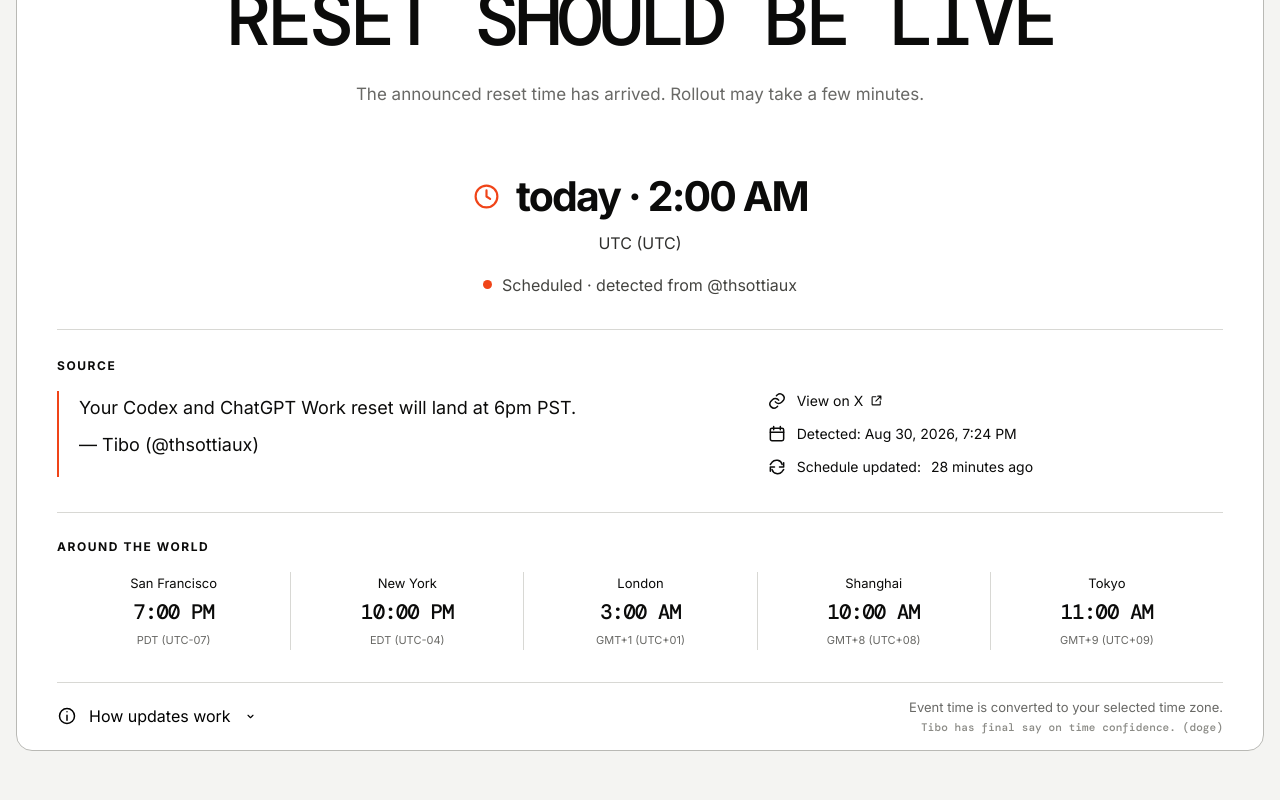
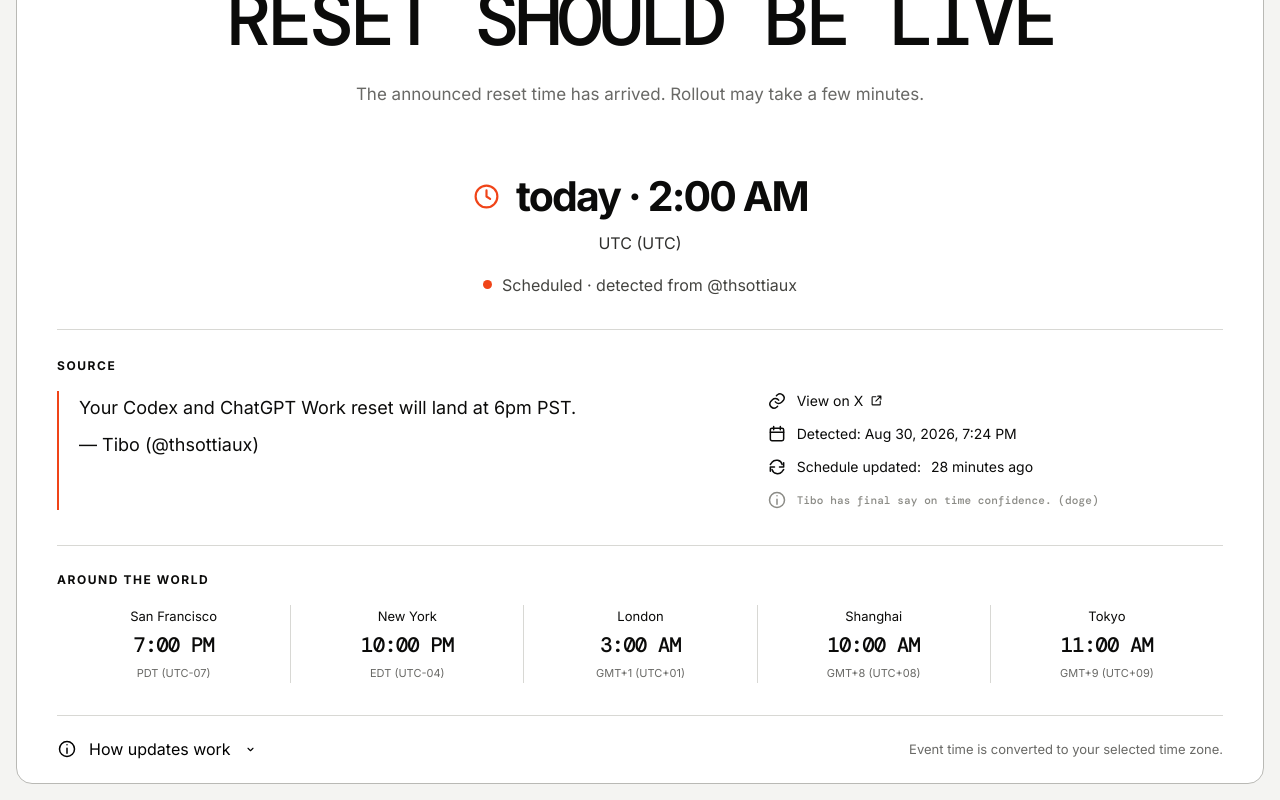
Before and after one commit to ni-ke-zhen-niu-a/The-Reset-Company, a React (Vite) app: page / in a window 1280 px wide. Shown: the part 281-1081 px from the top of the page. Before the commit the page ends 1048 px from the top, so only its background shows below. Built offline with nearby package versions, Linux system fonts and the light colour scheme.

Commit message:
Place confidence joke beside source metadata

```diff
--- a/src/App.jsx
+++ b/src/App.jsx
@@ -100,6 +100,7 @@
         {data.sourceUrl && <a href={data.sourceUrl} target="_blank" rel="noreferrer"><Icon name="link"/>{t.viewSource}<Icon name="external" size={15}/></a>}
         <p><Icon name="calendar"/>{t.detected}: {detected ? new Intl.DateTimeFormat(locale, { dateStyle: 'medium', timeStyle: 'short' }).format(detected) : '—'}</p>
         <p><Icon name="refresh"/>{t.lastChecked}: <span className="relative-check">{relativeTime(checked, locale, t)}</span></p>
+        <p className="confidence-joke"><Icon name="info"/>{t.confidenceJoke}</p>
       </div>
     </div>
   </section>
@@ -140,7 +141,6 @@
         <button onClick={() => setHowOpen(!howOpen)} aria-expanded={howOpen}><Icon name="info"/><span>{t.how}</span><Icon name="chevron" size={15}/></button>
         <div className="footer-meta">
           <p className="local-note">{t.localNote}</p>
-          <p className="confidence-joke">{t.confidenceJoke}</p>
         </div>
         {howOpen && <div className="how-detail"><strong>{t.updateTitle}</strong><p>{t.updateBody}</p></div>}
       </section>
--- a/src/styles.css
+++ b/src/styles.css
@@ -66,6 +66,7 @@
 .source-meta a, .source-meta p { display: flex; align-items: center; gap: 10px; margin: 0; color: inherit; text-decoration: none; font-size: 14px; }
 .source-meta a:hover { color: var(--accent); }
 .source-meta a .icon:last-child { margin-left: -4px; }
+.source-meta .confidence-joke { color: #8b8b86; font-size: 11px; }
 
 .world-section { border-top: 1px solid var(--line); padding: 26px 0 32px; }
 .world-list { display: grid; grid-template-columns: repeat(5, 1fr); }
```
